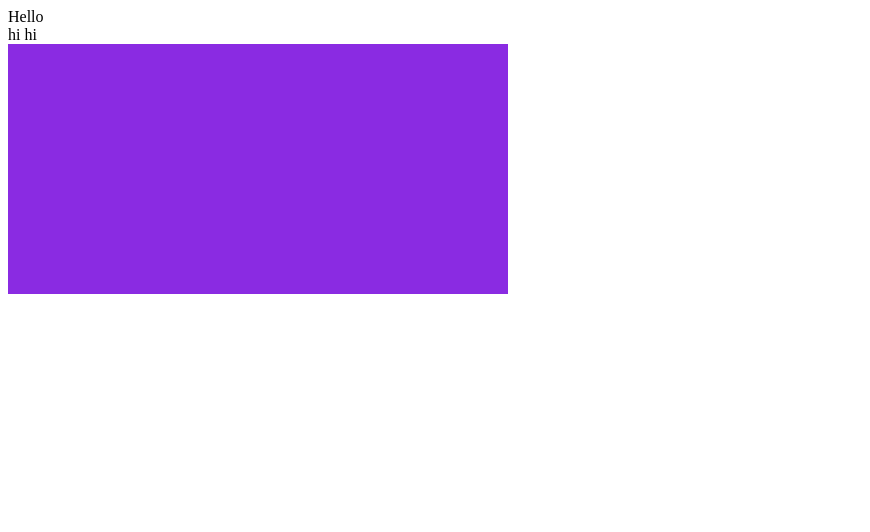
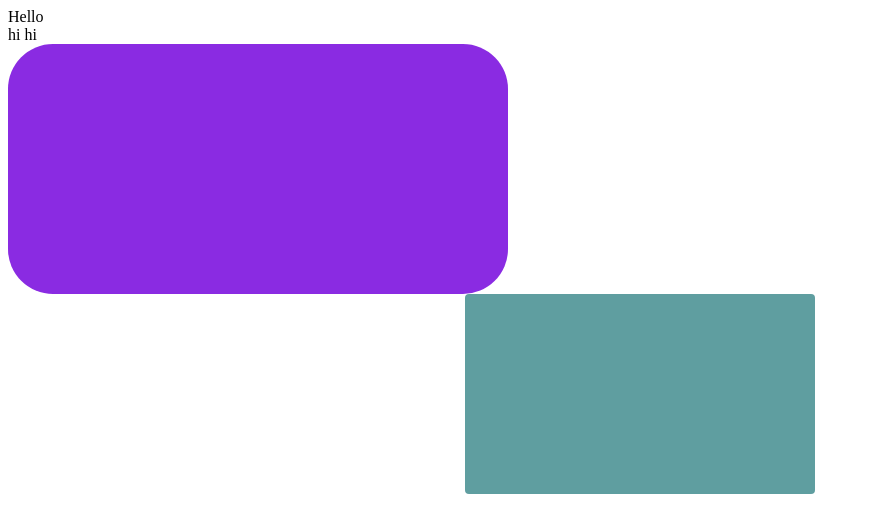
Before and after one commit to aiar363020/first-projects, a plain HTML site: page index.html in a window 1280 px wide. Shown: the whole page, without its empty margins (0-870 px from the left). Drawn offline with Linux system fonts and the light colour scheme.

Commit message:
added content

```diff
--- a/index.html
+++ b/index.html
@@ -11,7 +11,9 @@
     <div> hi hi</div>
     <div class="box">
 
+
     </div>
+    <div class="content"></div>
     <script src="index.js"></script>
 </body>
 </html>
--- a/index.js
+++ b/index.js
@@ -1 +1,3 @@
 let box = document.querySelector(".box")
+
+let content = document.querySelector(".content")
--- a/style.css
+++ b/style.css
@@ -2,6 +2,19 @@
     width: 500px;
     height: 250px;
     background-color: blueviolet;
-    color: chartreuse;
+    border-radius: 45px;
+}
+.content{
+    width: 350px;
+    height: 200px;
+    background-color:cadetblue;
+    border-radius: 4px;
+    margin: auto;
 
 }
+.content:hover{
+    width: 240px;
+    height: 200px;
+    background-color: rgb(246, 148, 2);
+    border-radius: 100px;
+}
```
